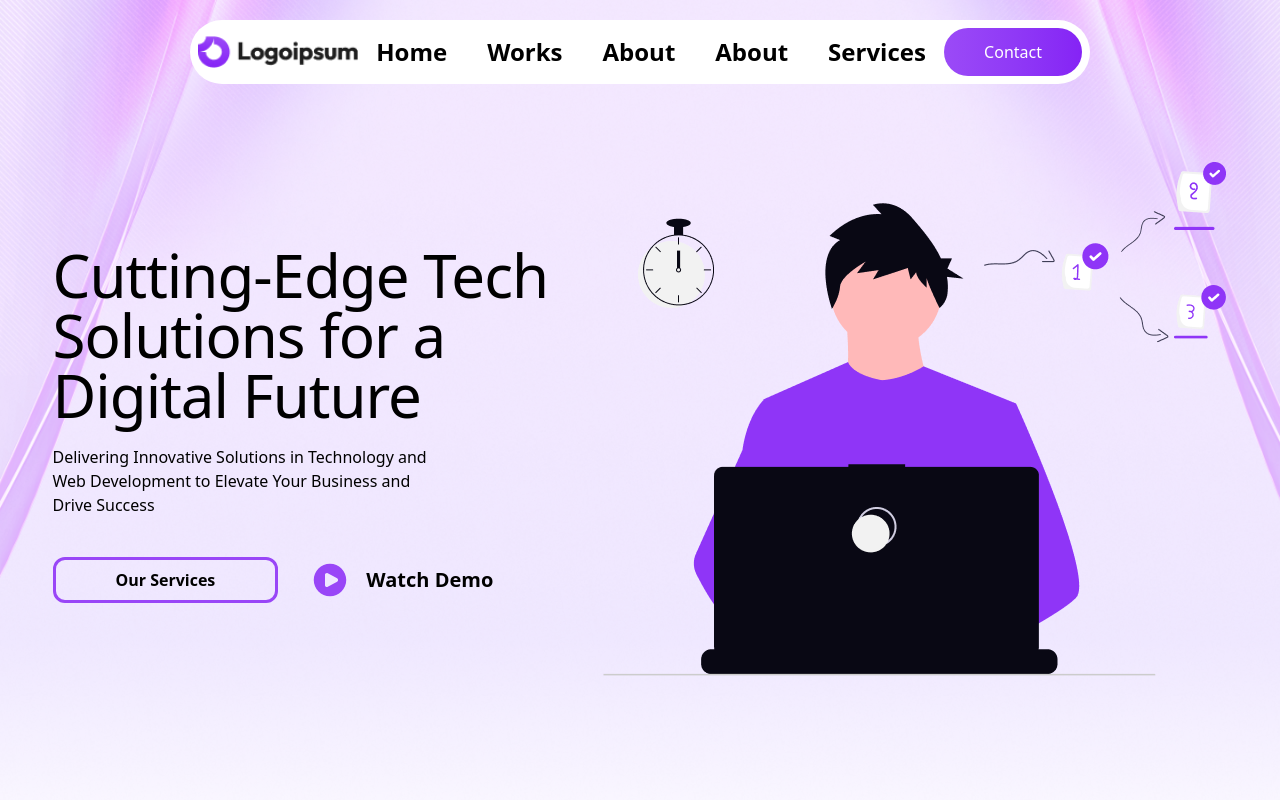
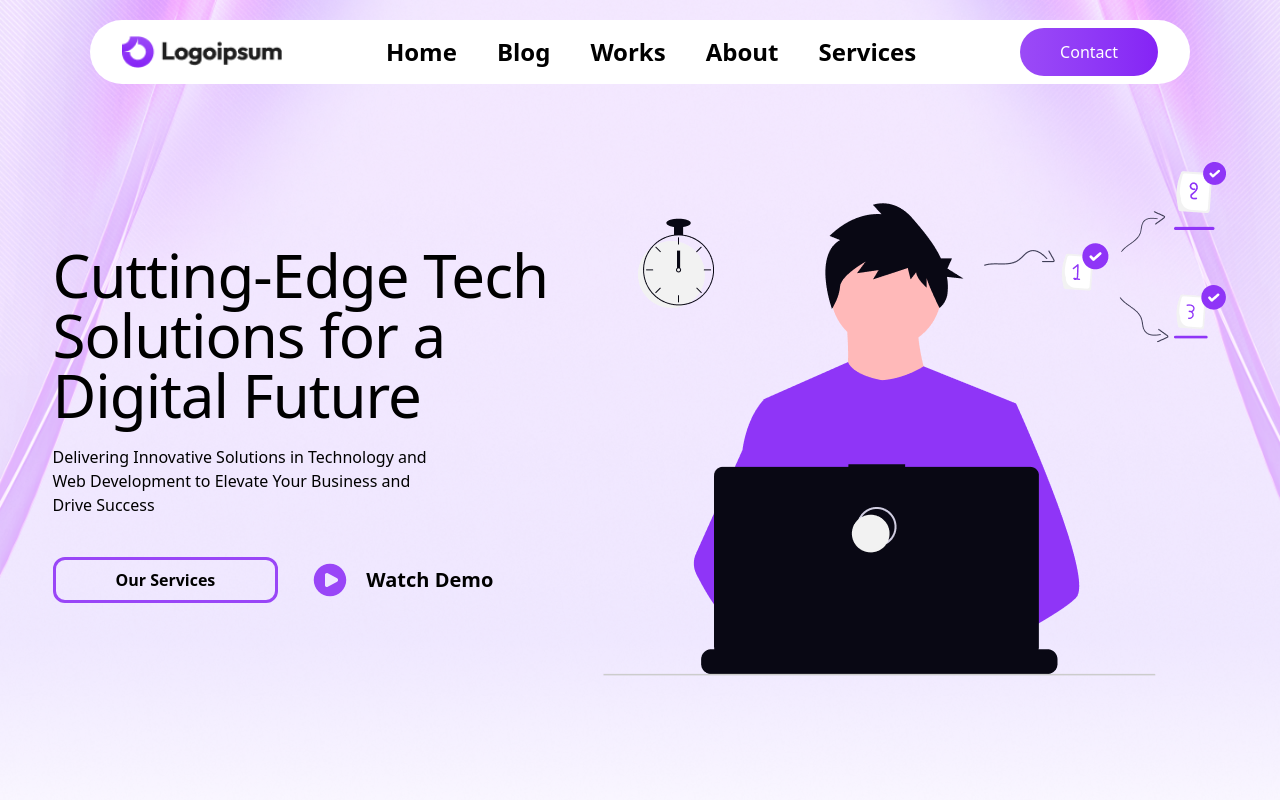
Before and after one commit to Heryakos-Technology/heryakos-static-page, a Vue app: page / in a window 1280 px wide. Shown: the top 800 px of the page. Built offline with nearby package versions, Linux system fonts and the light colour scheme.

Commit message:
fix(Header): update navigation links to correct 'Blog' and add 'Works'

```diff
--- a/src/components/Header/Header.vue
+++ b/src/components/Header/Header.vue
@@ -42,14 +42,14 @@ const handleSidebarOpen = () => {
     </div>
     <!-- Desktop Heading -->
     <div
-      class="hidden md:flex cursor-pointer justify-between w-[80%] h-full my-auto bg-white  mx-auto py-2 rounded-4xl px-2   items-center   max-w-[900px] ">
+      class="hidden md:flex cursor-pointer justify-between w-[90%] h-full my-auto bg-white  mx-auto py-2 rounded-4xl px-8   items-center   max-w-[1100px] ">
 
       <HeryakosLogo class="w-[140px] lg:w-[160px]  " />
       <ul class="flex gap-x-10 text-lg lg:text-xl  xl:text-2xl font-semibold">
         <router-link to="/" class="hover:border-b-3 hover:font-bold border-[#9B4AF7]">Home</router-link>
-        <router-link to="/blog" class="hover:border-b-3 hover:font-bold border-[#9B4AF7]">Works</router-link>
+        <router-link to="/blog" class="hover:border-b-3 hover:font-bold border-[#9B4AF7]">Blog</router-link>
+        <router-link to="/works" class="hover:border-b-3 hover:font-bold border-[#9B4AF7]">Works</router-link>
         <router-link to="/about" class="hover:border-b-3 hover:font-bold border-[#9B4AF7]">About</router-link>
-        <router-link to="/works" class="hover:border-b-3 hover:font-bold border-[#9B4AF7]">About</router-link>
         <router-link to="/service" class="hover:border-b-3 hover:font-bold border-[#9B4AF7]">Services</router-link>
       </ul>
       <router-link to="/contact">
```
